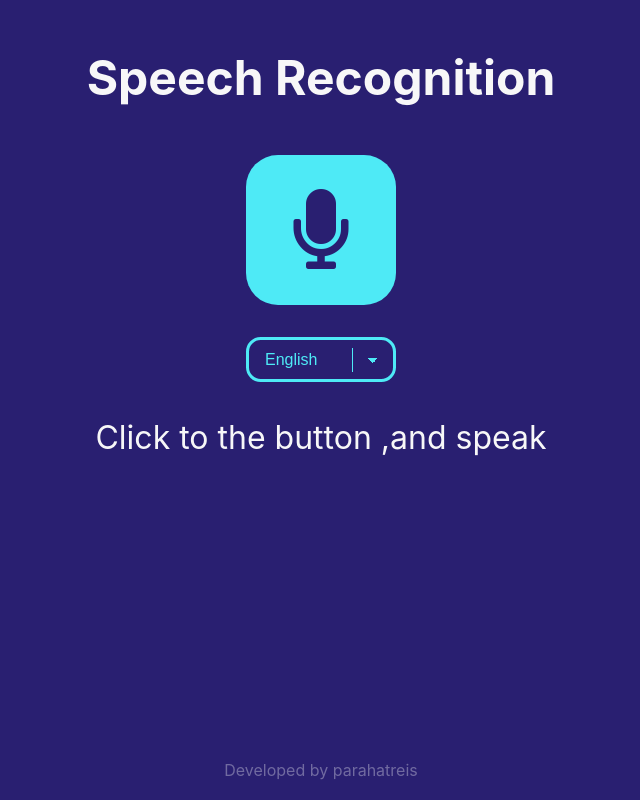
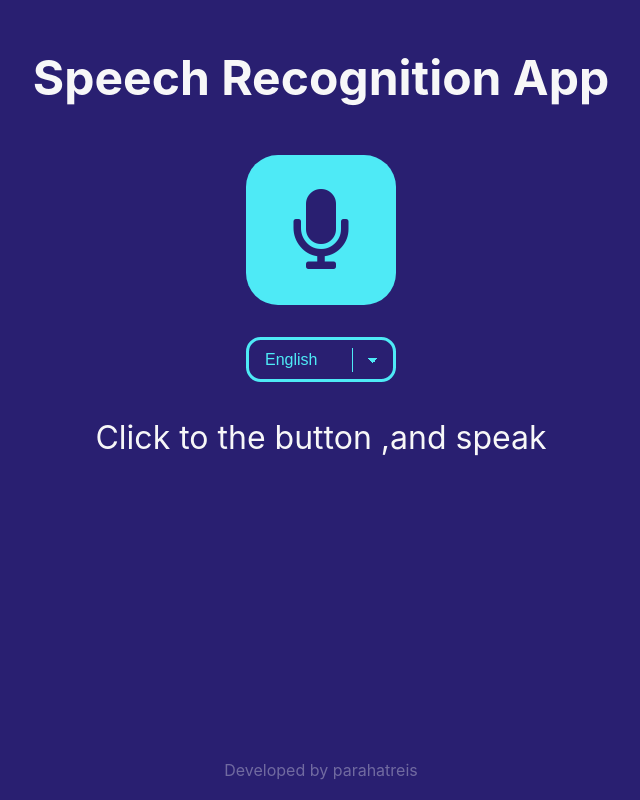
Before and after one commit to parahatreis/speech-recognition, a plain HTML site: page index.html in a window 1280 px wide. Shown: the whole page, without its empty margins (319-959 px from the left). Drawn offline with Linux system fonts and the light colour scheme.

Commit message:
First-Update

```diff
--- a/index.html
+++ b/index.html
@@ -14,7 +14,7 @@
 <body>
     <!-- Input area -->
     <section>
-        <h1>Speech Recognition</h1>
+        <h1>Speech Recognition App</h1>
         <div class="wave"><img src="giphy.gif" alt=""></div>
         <div class="wrapper">
             <div id="speechToText" onclick="record()"><i class="fas fa-microphone"></i></div>
```
